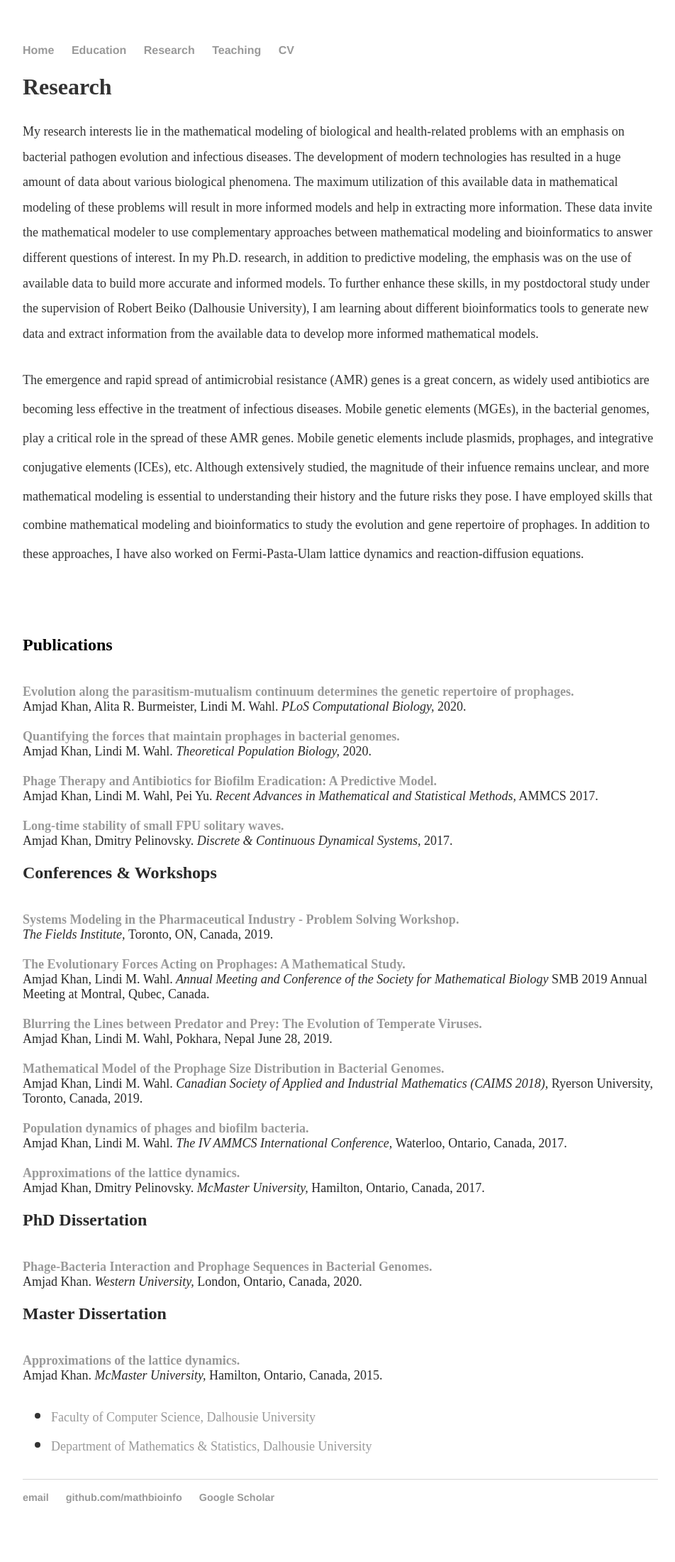
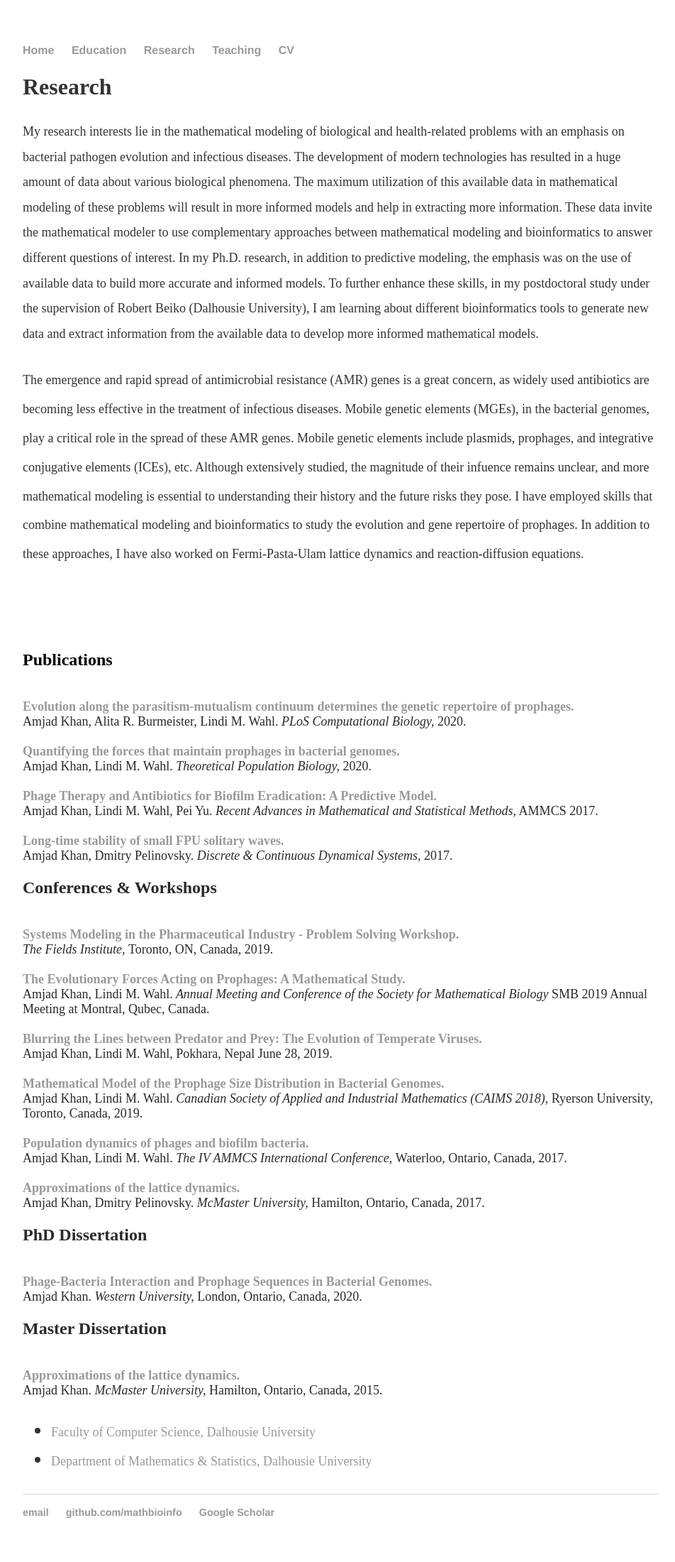
Before and after one commit to MathBioInfo/amjadkhan, a Jekyll site: the page built from Research/index.html, in a window 1280 px wide. Shown: the whole page at 71% size, without its empty margins (160-1112 px from the left). Built offline with Jekyll 4.4.1, drawn with Linux system fonts in a browser that asks for light colours; before the commit the page ends 2179 px from its top, so only the background shows below that.

Commit message:
Update index.html

```diff
--- a/Research/index.html
+++ b/Research/index.html
@@ -32,8 +32,8 @@
 			<p class="clear">&nbsp;</p>
 			<!--<h3> Pulications</p>-->
 			<!--<div class="paragraph"><font color="#2a2a2a" size="3">-->
-
-	<font size="5"><b>Publications</b></font><br>
+	<br><font size="5"><b>Publications</b></font><br>
+	<div class="paragraph"><font color="#2a2a2a" size="3">
 	</font><br /><br /><font color="#2a2a2a" size="4">
         <a href="https://journals.plos.org/ploscompbiol/article?id=10.1371/journal.pcbi.1008482">
 	<strong> Evolution along the parasitism-mutualism continuum determines the genetic repertoire of prophages.
```
